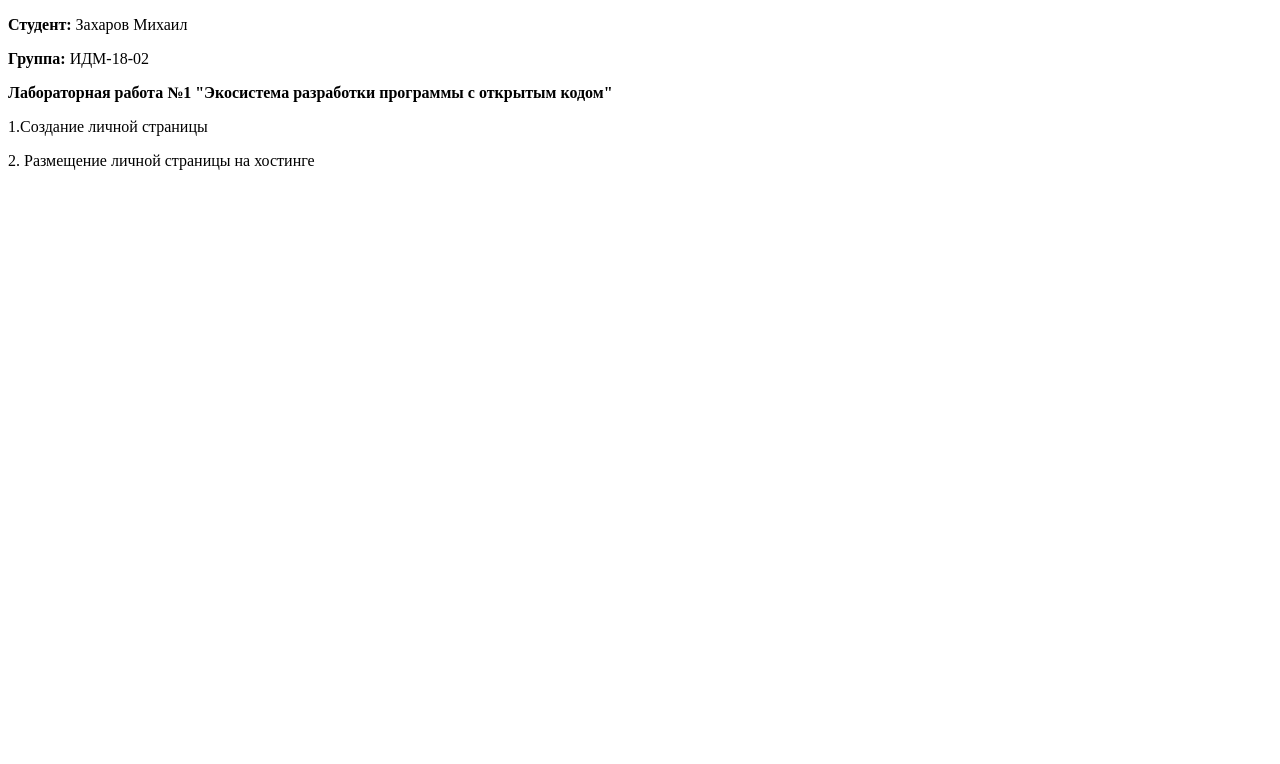
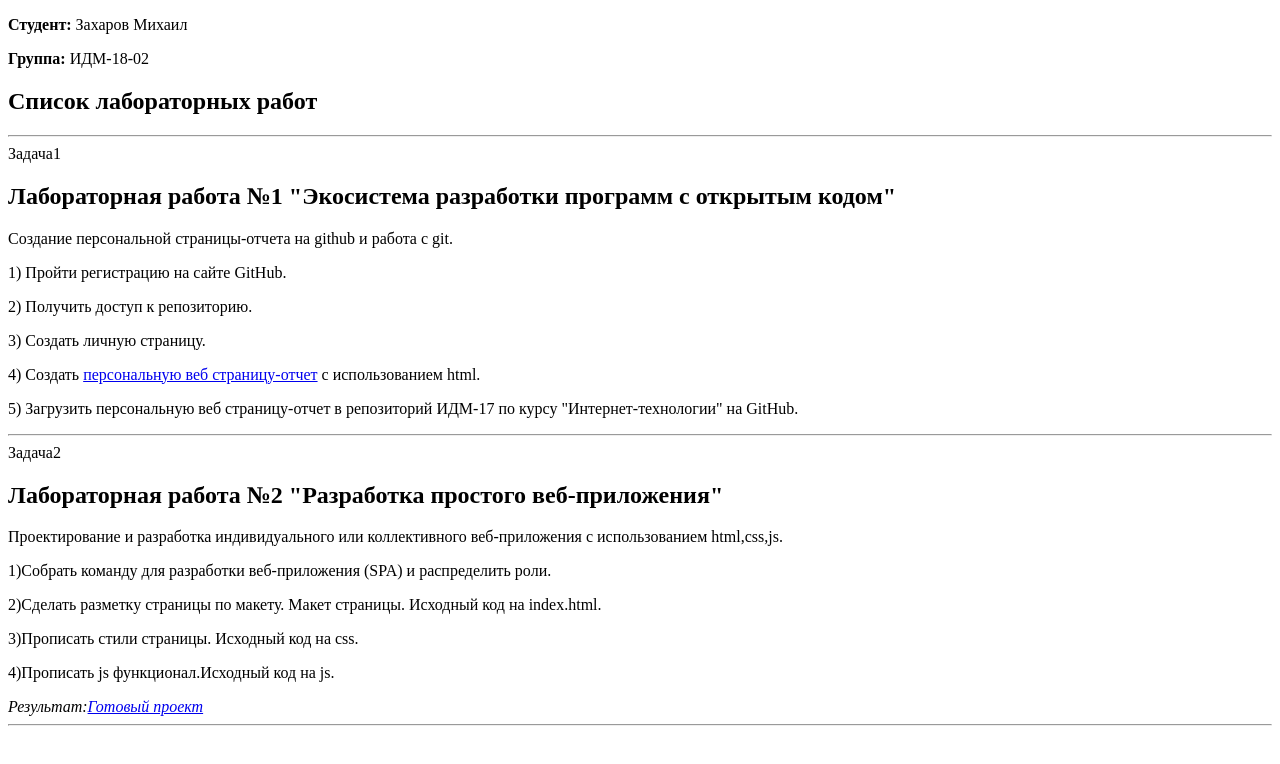
Before and after one commit to ItsAllMail/ItsAllMail, a plain HTML site: page index.html in a window 1280 px wide. Drawn offline with Linux system fonts and the light colour scheme.

Commit message:
Update index.html

```diff
--- a/index.html
+++ b/index.html
@@ -9,8 +9,29 @@
 	<body>
 	<p><b>Студент:</b> Захаров Михаил </p>
 	<p><b>Группа:</b> ИДМ-18-02 </p>
-	<p><b>Лабораторная работа №1 "Экосистема разработки программы с открытым кодом"</b></p>
-	<p>   1.Создание личной страницы</p>
-	<p>   2. Размещение личной страницы на хостинге</p>
+	<h2 class="nw">Список лабораторных работ</h2>
+			<hr/>
+			<div class = "post">
+				<div class="date">Задача<span>1</span></div>
+				<h2 id="1lab">Лабораторная работа №1 "Экосистема разработки программ с открытым кодом"</h2>
+				<p>Создание персональной страницы-отчета на github и работа с git.</p>
+				<p>1) Пройти регистрацию на сайте GitHub. </p>
+				<p>2) Получить доступ к репозиторию. </p>
+				<p>3) Создать личную страницу. </p>
+				<p>4) Создать <a href="index.html">персональную веб страницу-отчет</a> с использованием html.</p>
+				<p>5) Загрузить персональную веб страницу-отчет в репозиторий ИДМ-17 по курсу "Интернет-технологии" на GitHub. </p>
+			</div>
+			<hr/>
+			<div class = "post">
+				<div class="date">Задача<span>2</span></div>
+				<h2 id="2lab">Лабораторная работа №2 "Разработка простого веб-приложения"</h2>
+				<p>Проектирование и разработка индивидуального или коллективного веб-приложения с использованием html,css,js.</p>
+				<p>1)Собрать команду для разработки веб-приложения (SPA) и распределить роли. </p>
+				<p>2)Сделать разметку страницы по макету. Макет страницы. Исходный код на index.html. </p>
+				<p>3)Прописать стили страницы. Исходный код на css. </p>
+				<p>4)Прописать js функционал.Исходный код на js. </p>
+				<cite>Результат:<a href="https://itsallmail.github.io/testdungeon/">Готовый проект</a></cite>
+			</div>
+	<hr />
 	</body>
 </html>
```
